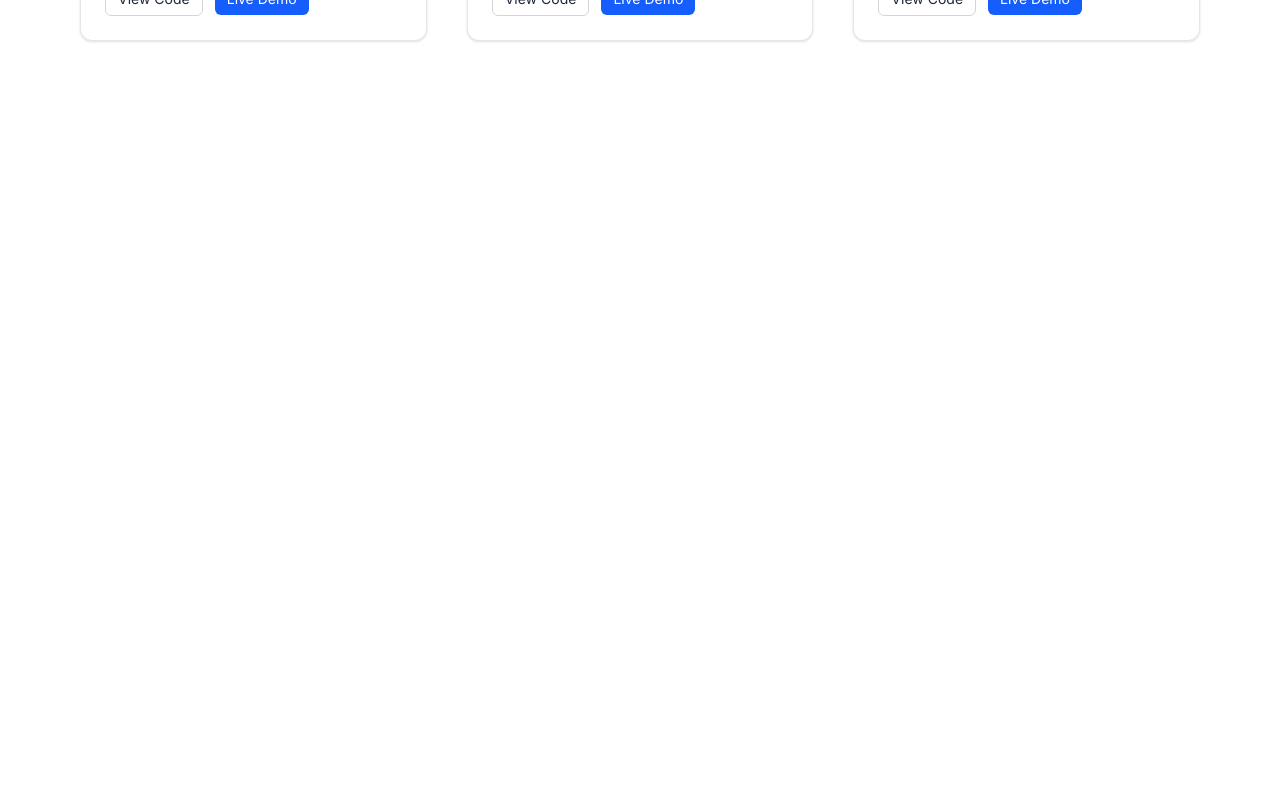
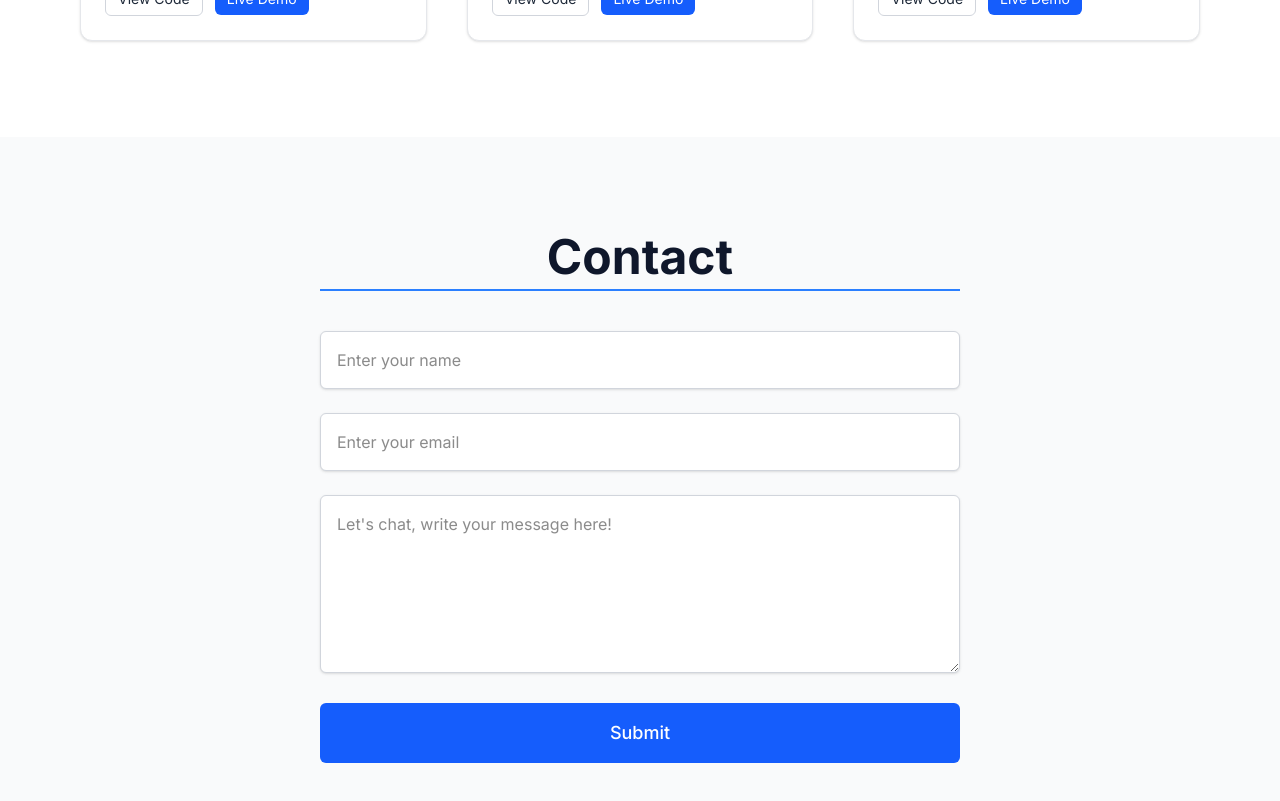
Before and after one commit to Agraw-Mindaye/Portfolio-Website, a Next.js app: page / in a window 1280 px wide. Shown: the part 2780-3581 px from the top of the page. Before the commit the page ends 2917 px from the top, so only its background shows below. Built offline with nearby package versions, Linux system fonts and the light colour scheme.

Commit message:
chore(page): add Contact component to page

```diff
--- a/app/page.tsx
+++ b/app/page.tsx
@@ -2,6 +2,7 @@ import Hero from '@/components/Hero'
 import Navbar from '@/components/Navbar'
 import About from '@/components/About'
 import Projects from '@/components/Projects'
+import Contact from '@/components/Contact'
 
 export default function Home() {
   return (
@@ -24,7 +25,7 @@ export default function Home() {
           <Projects />
         </section>
         <section id="contact" className="scroll-mt-20">
-          {/* ... */}
+          <Contact />
         </section>
       </div>
     </>
```
